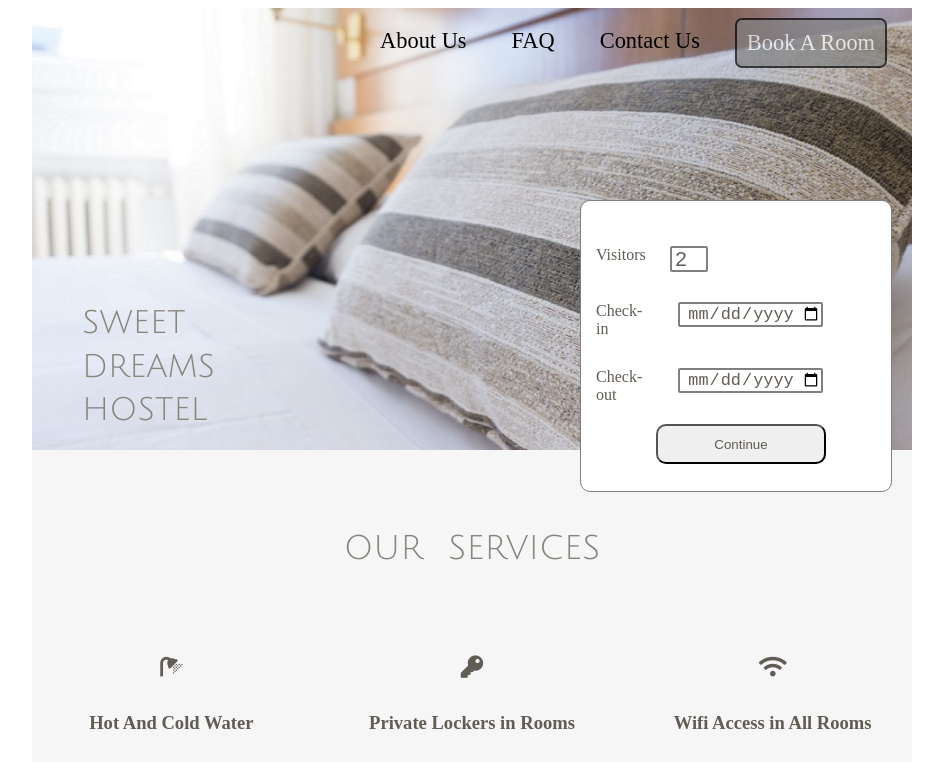
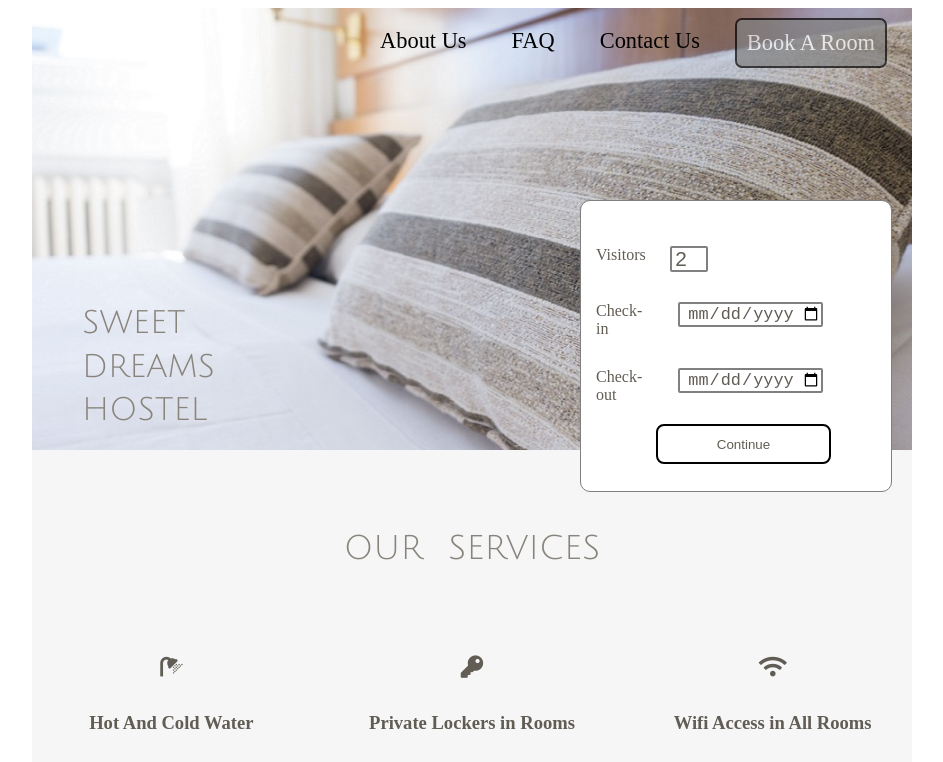
Before and after one commit to Mabast97/mabastweektwoproject, a plain HTML site: page index.html in a window 1280 px wide. Shown: the top 762 px of the page, without its empty margins (168-1111 px from the left). Drawn offline with nearby package versions, Linux system fonts and the light colour scheme.

Commit message:
changes finished

```diff
--- a/style.css
+++ b/style.css
@@ -94,9 +94,12 @@ nav a:hover
 #visitors input[type="submit"]
 {
     margin-top: 20px; margin-left: 60px;
-    width: 170px;  height: 40px;
-    border-radius: 10px;
+    width: 175px;  height: 40px;
+    border-radius: 8px;
     cursor: pointer;
+    background-color: white;
+    outline: none;
+    border: 2px solid black;
 }
 
 .in input[type="number"]
```
